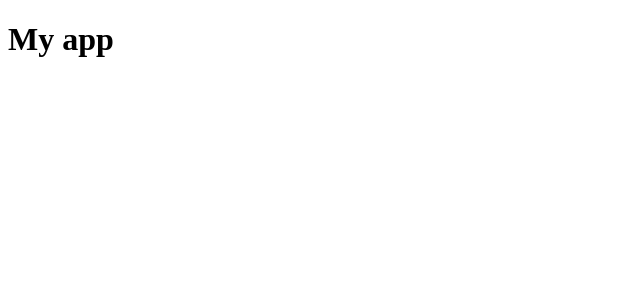
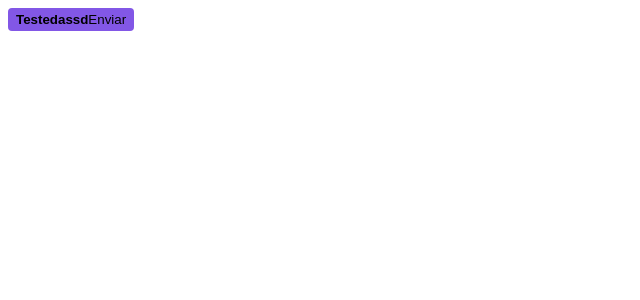
Before and after one commit to Joaopaulo33/04-Ignite-shop, a Next.js app: page / in a window 1280 px wide. Shown: the top 300 px of the page, without its empty margins (0-640 px from the left). Built offline with nearby package versions, Linux system fonts and the light colour scheme.

Commit message:
Criação de projeto next

```diff
--- a/package.json
+++ b/package.json
@@ -9,6 +9,7 @@
     "lint": "next lint"
   },
   "dependencies": {
+    "@stitches/react": "^1.2.8",
     "@types/node": "20.1.4",
     "@types/react": "18.2.6",
     "@types/react-dom": "18.2.4",
--- a/src/pages/_document.tsx
+++ b/src/pages/_document.tsx
@@ -1,9 +1,16 @@
 import { Html, Head, Main, NextScript } from 'next/document'
+import { getCssText } from '../styles'
 
 export default function Document() {
   return (
-    <Html lang="en">
-      <Head />
+    <Html>
+      <Head>
+        <link rel="preconnect" href="https://fonts.googleapis.com" />
+        <link rel="preconnect" href="https://fonts.gstatic.com" crossOrigin="anonymous" />
+        <link href="https://fonts.googleapis.com/css2?family=Roboto:wght@400;700&display=swap" rel="stylesheet" />
+
+        <style id="stitches" dangerouslySetInnerHTML={{ __html: getCssText() }} />
+      </Head>
       <body>
         <Main />
         <NextScript />
--- a/src/pages/index.tsx
+++ b/src/pages/index.tsx
@@ -1,9 +1,25 @@
-import { Inter } from 'next/font/google'
+import { styled } from "../styles"
 
-const inter = Inter({ subsets: ['latin'] })
+const Button = styled('button', {
+  backgroundColor: '$rocketseat',
+  borderRadius: 4,
+  border: 0,
+  padding: '4px 8px',
+
+  span: {
+    fontWeight: 'bold'
+  },
+
+  '&:hover': {
+    filter: 'brightness(0.8)'
+  }
+})
 
 export default function Home() {
   return (
-    <h1>My app</h1>
+    <Button>
+      <span>Testedassd</span>
+      Enviar
+    </Button>
   )
 }
--- /dev/null
+++ b/src/styles/index.ts
@@ -0,0 +1,18 @@
+import { createStitches } from "@stitches/react";
+
+export const {
+  config,
+  styled,
+  css,
+  globalCss,
+  keyframes,
+  getCssText,
+  theme,
+  createTheme,
+} = createStitches({
+  theme: {
+    colors: {
+      rocketseat: '#8257e6',
+    }
+  }
+})
```
Also changed, not shown: src/pages/product/product.tsx (renamed from src/pages/product.tsx), src/pages/product/success.tsx (renamed from src/pages/success.tsx), 1 other file (tests, documents, lock files or other folders).
